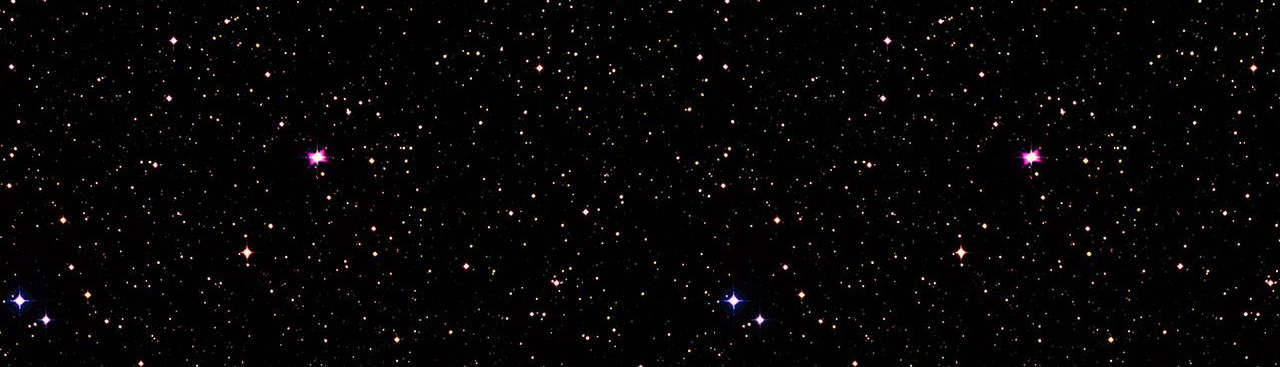
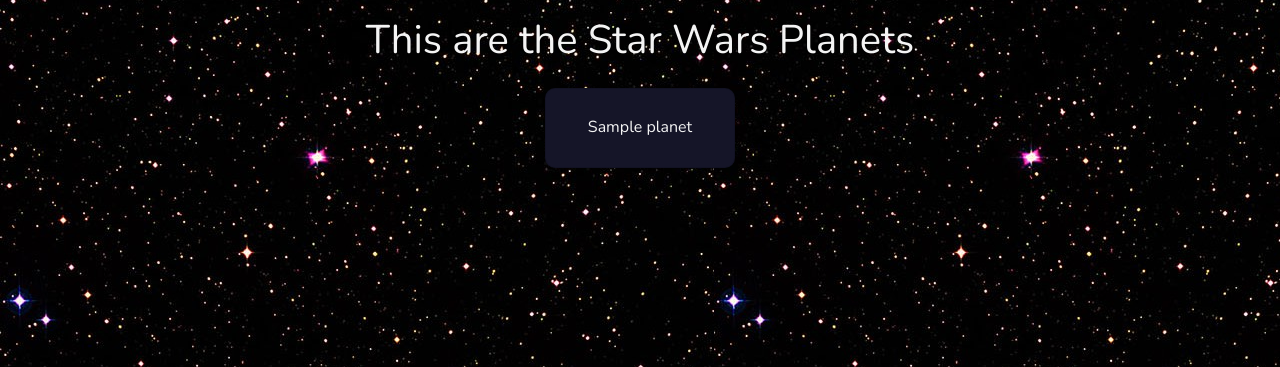
Before and after one commit to fematarazzo/star_wars_app, a Rails app: page /planets in a window 1280 px wide. Shown: the part 66-433 px from the top of the page. Run offline with Rails 7, Linux system fonts and the light colour scheme; tables that the repository leaves empty hold one stand-in row (values such as "Sample post"); style sheets or scripts are compiled from the project's sources; parts of the project's set-up code (start-up, migrations or seed data) failed here and were passed over; some libraries are stand-ins or nearby versions.

Commit message:
index pages for planets, species and starships

```diff
--- a/app/assets/stylesheets/components/_card.scss
+++ b/app/assets/stylesheets/components/_card.scss
@@ -1,4 +1,4 @@
-.card-person {
+.card {
   overflow: hidden;
   height: 80px;
   background: #151528;
@@ -6,9 +6,10 @@
   align-items: center;
   justify-content: center;
   border-radius: 10px;
+  text-align: center;
 }
 
-.card-person h2 {
+.card h2 {
   font-size: 16px;
   margin: 0;
 }
--- a/app/views/people/index.html.erb
+++ b/app/views/people/index.html.erb
@@ -5,8 +5,8 @@
 </div>
 <div class="row justify-content-center">
   <% @people.each do |person| %>
-    <div class="card-person m-3 col-10 col-md-3 col-lg-2">
-      <div class="card-person-infos">
+    <div class="card m-3 col-10 col-md-3 col-lg-2">
+      <div>
         <h2><%= link_to person.name, person_path(person) %></h2>
       </div>
     </div>
--- a/app/views/planets/index.html.erb
+++ b/app/views/planets/index.html.erb
@@ -0,0 +1,14 @@
+<div class="row justify-content-center">
+  <h1>
+    This are the Star Wars Planets
+  </h1>
+</div>
+<div class="row justify-content-center">
+  <% @planets.each do |planet| %>
+    <div class="card m-3 col-10 col-md-3 col-lg-2">
+      <div>
+        <h2><%= link_to planet.name, planet_path(planet) %></h2>
+      </div>
+    </div>
+  <% end %>
+</div>
--- a/app/views/shared/_navbar.html.erb
+++ b/app/views/shared/_navbar.html.erb
@@ -5,13 +5,13 @@
   <div class="navbar-collapse">
     <ul class="navbar-nav mr-auto">
       <li>
-        <%= link_to "Planets", planets_path, class: "nav-link a" %>
+        <%= link_to "Planets", planets_path, class: "nav-link " %>
       </li>
       <li>
-        <%= link_to "Species", species_path, class: "nav-link a" %>
+        <%= link_to "Species", species_index_path, class: "nav-link " %>
       </li>
       <li>
-        <%= link_to "Starships", starships_path, class: "nav-link a" %>
+        <%= link_to "Starships", starships_path, class: "nav-link " %>
       </li>
     </ul>
   </div>
```
Also changed, not shown: app/views/species/index.html.erb (+14 -0 lines), app/views/starships/index.html.erb (+14 -0 lines).
